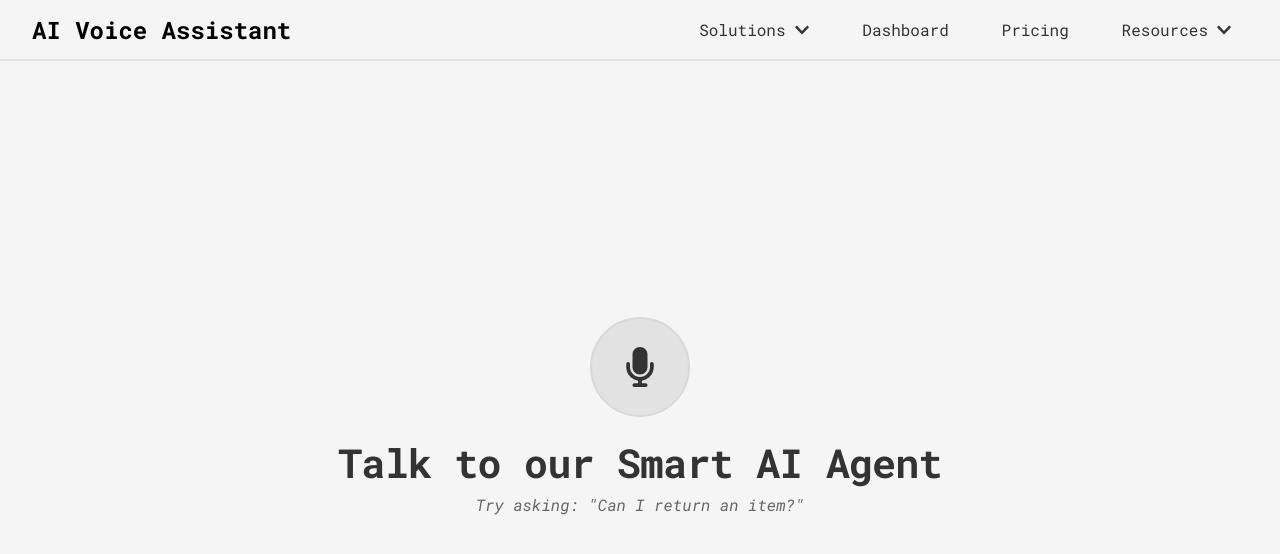
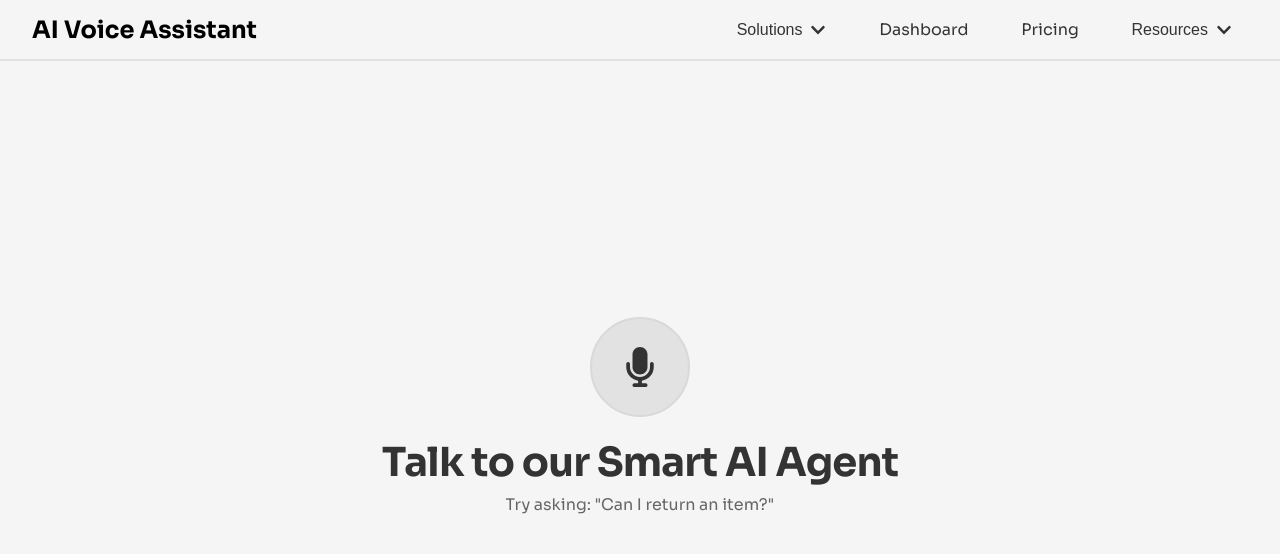
Before and after one commit to SrijanShekhar21/voice-agent-frontend, a React (Vite) app: page / in a window 1280 px wide. Shown: the top 554 px of the page. Built offline with nearby package versions, Linux system fonts and the light colour scheme.

Commit message:
sora font

```diff
--- a/src/components/Navbar.css
+++ b/src/components/Navbar.css
@@ -45,7 +45,7 @@
   gap: 0.5rem;
   transition: background-color 0.2s ease-in-out;
   white-space: nowrap; /* Prevent text from wrapping */
-  font-family: "Roboto Mono", monospace;
+  /* font-family: "Roboto Mono", monospace; */
   font-optical-sizing: auto;
   font-style: normal;
 }
--- a/src/index.css
+++ b/src/index.css
@@ -1,4 +1,5 @@
-@import url("https://fonts.googleapis.com/css2?family=Roboto+Mono:ital,wght@0,100..700;1,100..700&display=swap");
+/* @import url("https://fonts.googleapis.com/css2?family=Roboto+Mono:ital,wght@0,100..700;1,100..700&display=swap"); */
+@import url("https://fonts.googleapis.com/css2?family=Sora:wght@100..800&display=swap");
 
 :root {
   /* font-family: Inter, system-ui, Avenir, Helvetica, Arial, sans-serif; */
@@ -11,9 +12,11 @@
   -moz-osx-font-smoothing: grayscale;
   /* background-color: black; */
 
-  font-family: "Roboto Mono", monospace;
+  /* font-family: "Roboto Mono", monospace; */
+  font-family: "Sora", sans-serif;
   font-optical-sizing: auto;
   font-style: normal;
+  /* font-family: Sans-Serif; */
   background-color: #f5f5f5;
   box-sizing: border-box;
   width: 100vw;
```
